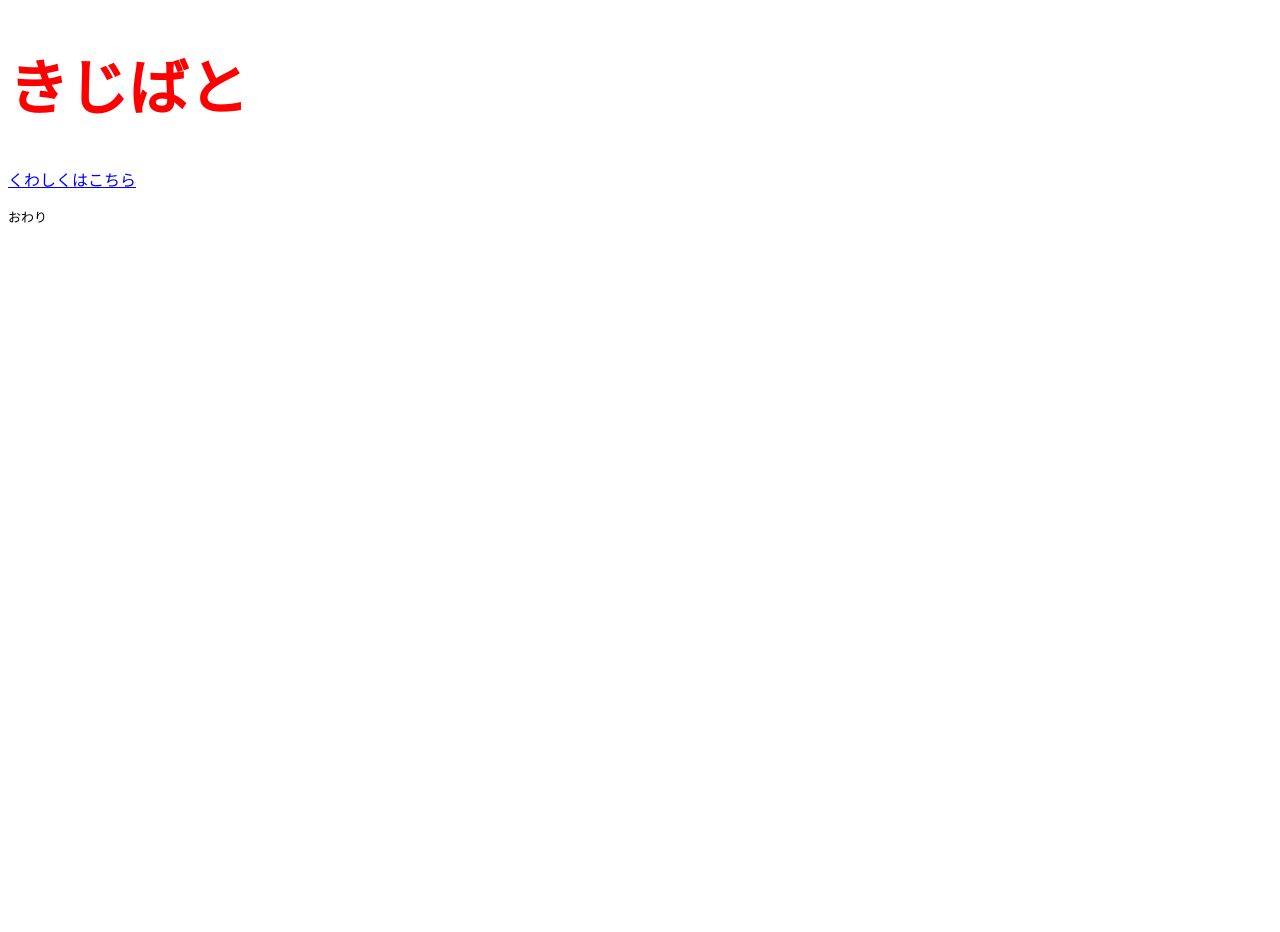
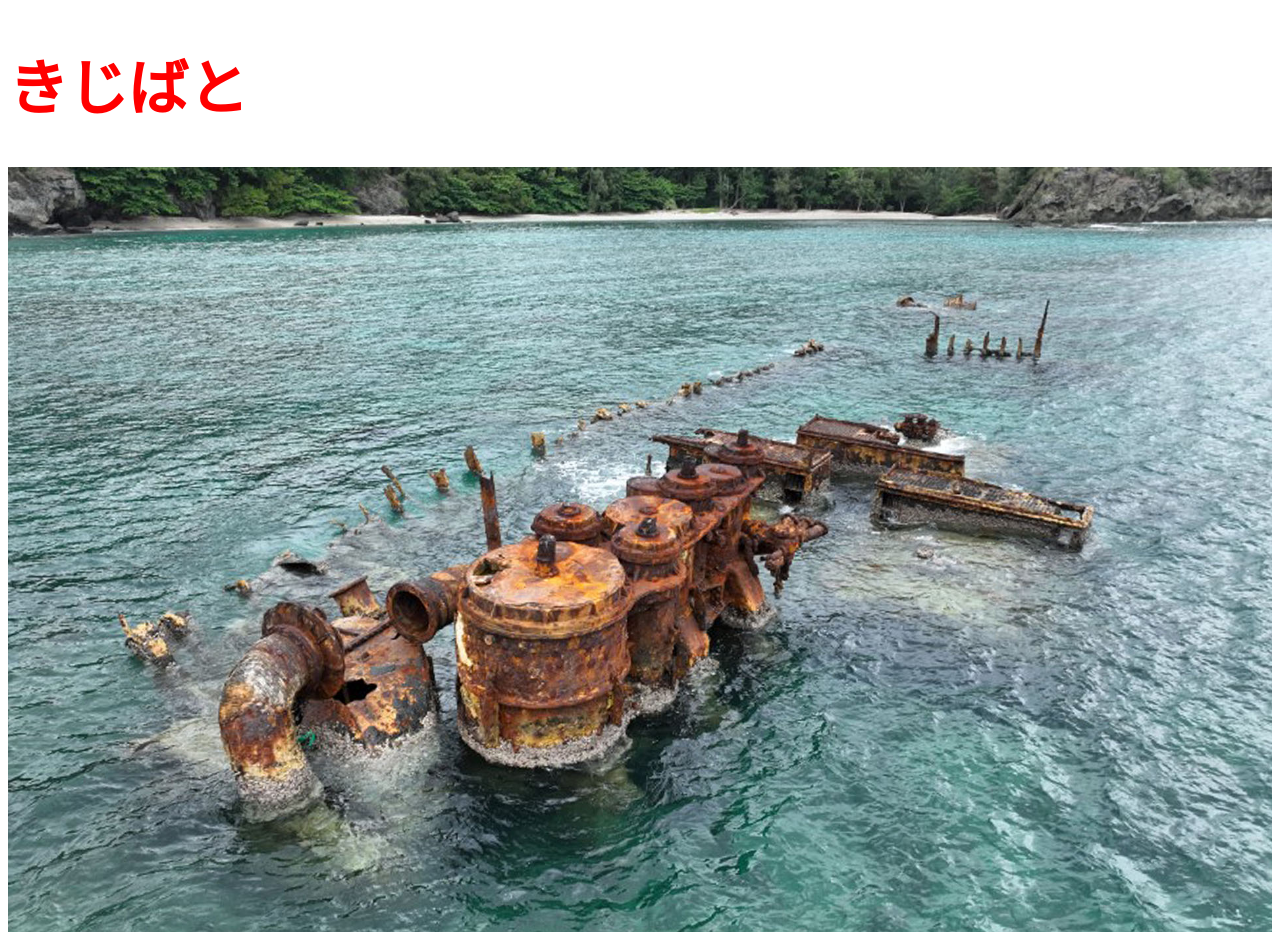
Before and after one commit to tetsujoko/test2, a plain HTML site: page index.html in a window 1280 px wide. Shown: the top 932 px of the page. Before the commit the page ends 800 px from the top, so only its background shows below. Drawn offline with Linux system fonts and the light colour scheme.

Commit message:
Update index.html

```diff
--- a/index.html
+++ b/index.html
@@ -10,6 +10,11 @@
     <h1 style="color: red; font-size: 60px;">
         きじばと
     </h1>
+
+    <!-- 画像 -->
+    <img src="https://raw.githubusercontent.com/tetsujoko/test2/main/oga2-1.jpg"
+         alt="きじばと"
+         style="max-width: 100%; height: auto;">
 
     <!-- リンク -->
     <p>
```
